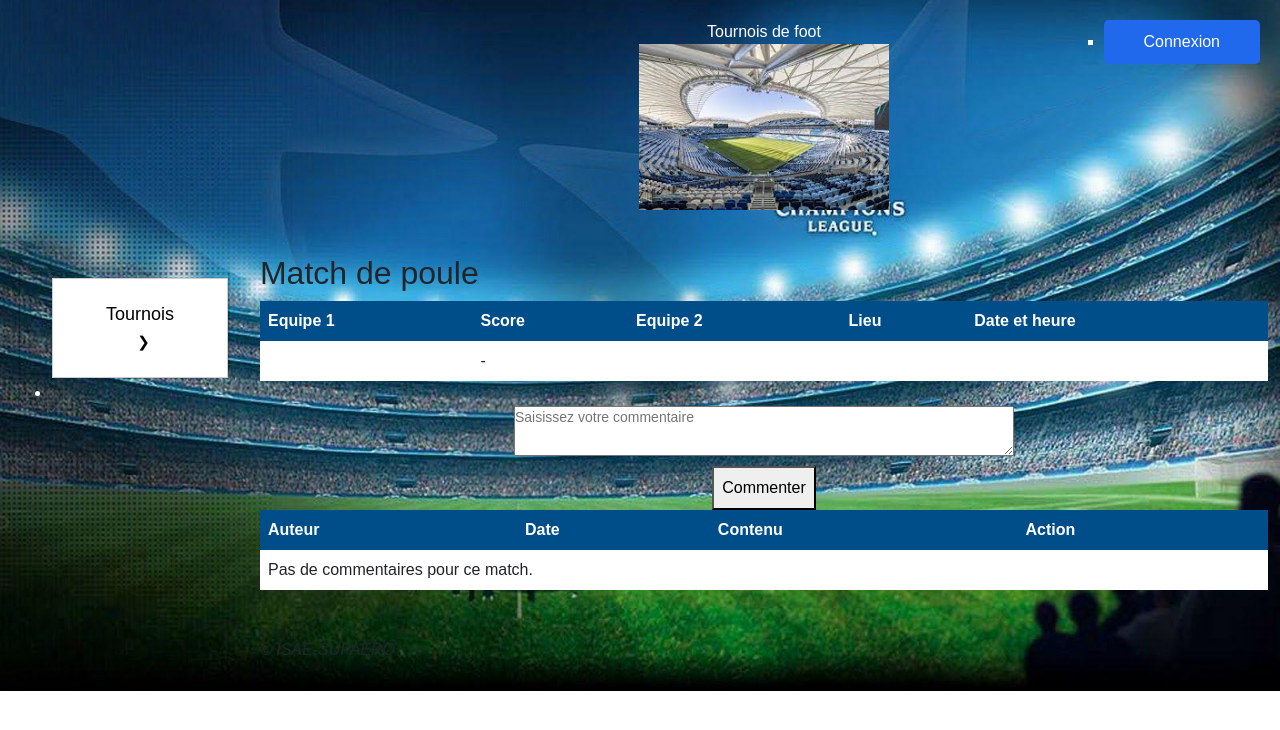
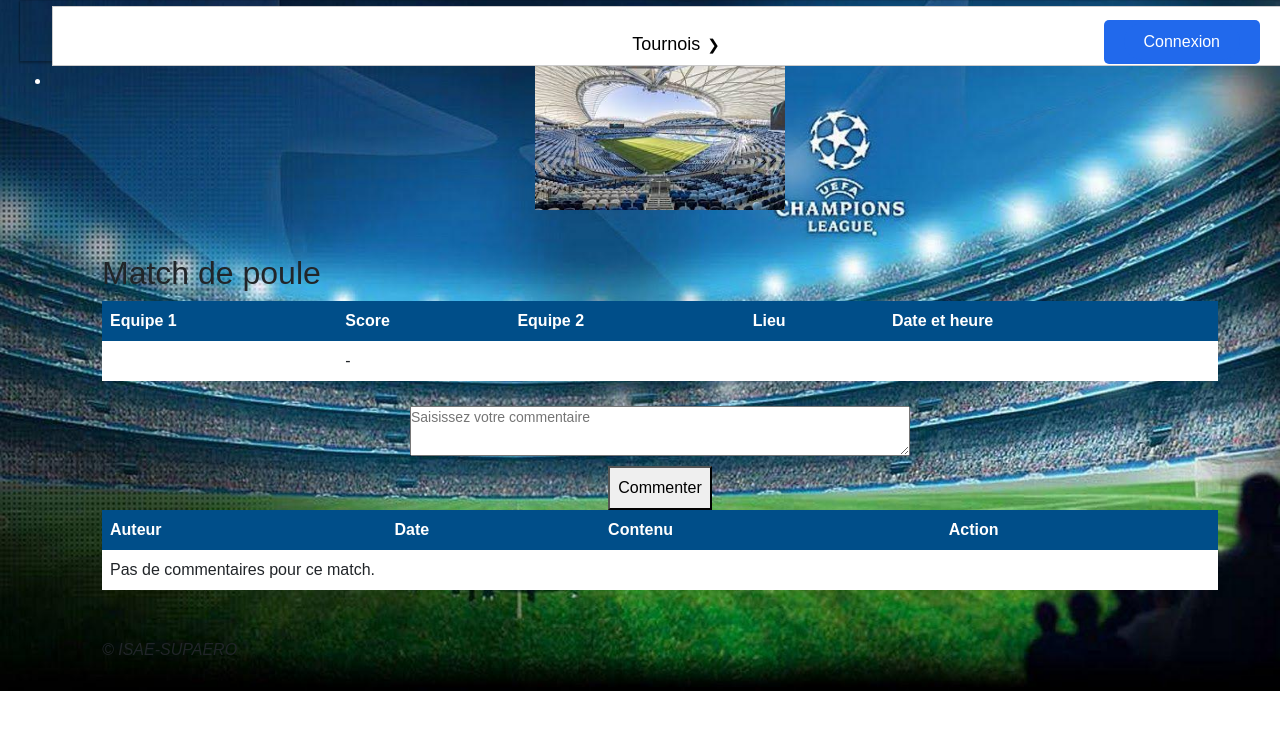
Before and after one commit to vSt11/tournois-Raphael-Hassine, a Django app: template tournois/AppTournois/templates/tournois/match.html in a window 1280 px wide. Shown: the top 730 px of the page. Run offline with Django 3.2, Linux system fonts and the light colour scheme; the template is opened without the code that fills it, so the values that code supplies are empty; some libraries are stand-ins or nearby versions.

Commit message:
Resizing and positionning the menu

```diff
--- a/tournois/static/css/style.css
+++ b/tournois/static/css/style.css
@@ -237,17 +237,24 @@
 }
 nav {
   width: 100%;
-  padding: 6Opx;
+  height: 50px; /* Hauteur de 50 pixels */
+  padding: 0;
   font-size: 18px;
-  position: sticky;
-  top: 0;
+  position: fixed;
+  top: 1px;
+  left: 20px;
+  margin-left: 0;
+  border-radius: 0px;
+  list-style: none;
+
 }
+
 
 nav > ul {
   display: flex;
   text-align: center;
   box-shadow: 0px 1px 2px 1px rgba(0,0,0,0.3);
-  height: var(--hauteur-menu);
+  height: 60px;
 }
 
 nav ul {
@@ -296,13 +303,13 @@
 
 .menu-deroulant > a:after{
   content: '❯';
-  border-radius: 200px;
+  border-radius: 20px;
   font-size: 15px;
   margin-left: 7px;
   display: inline-block;
 }
 .sous-menu {
-  margin-top: var(--hauteur-menu);
+  margin-top: 60px;
   width: 100%;
   text-align: left;
   background-color: white;
@@ -436,3 +443,7 @@
 .menu-deroulant:hover > .sous-sous-menu {
   animation: apparitionSousMenu 1s forwards;
 } */
+nav ul li a {
+  height: 5px; /* remplacez 20px par la hauteur souhaitée */
+  line-height: 20px; /* remplacez 20px par la hauteur souhaitée */
+}
```
